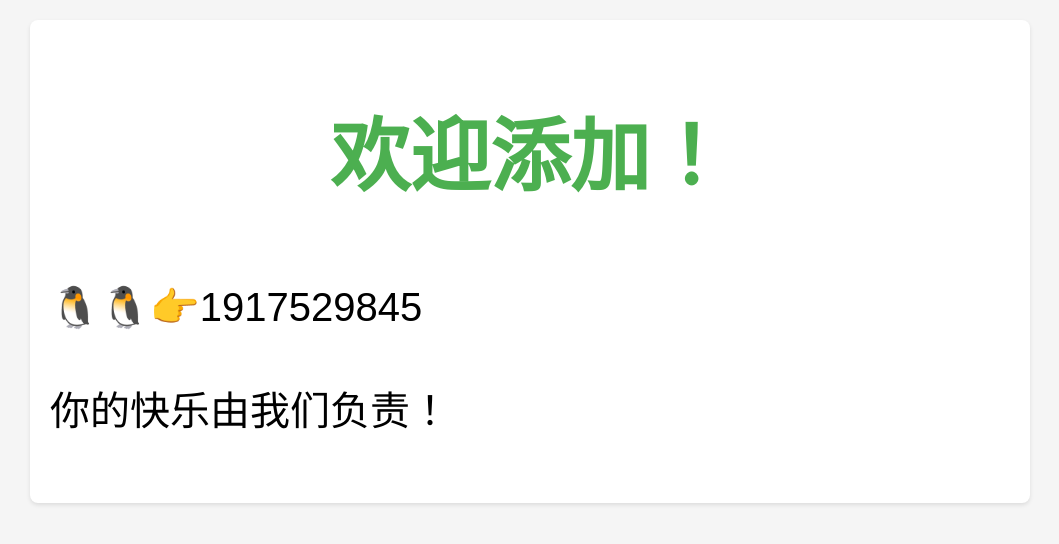
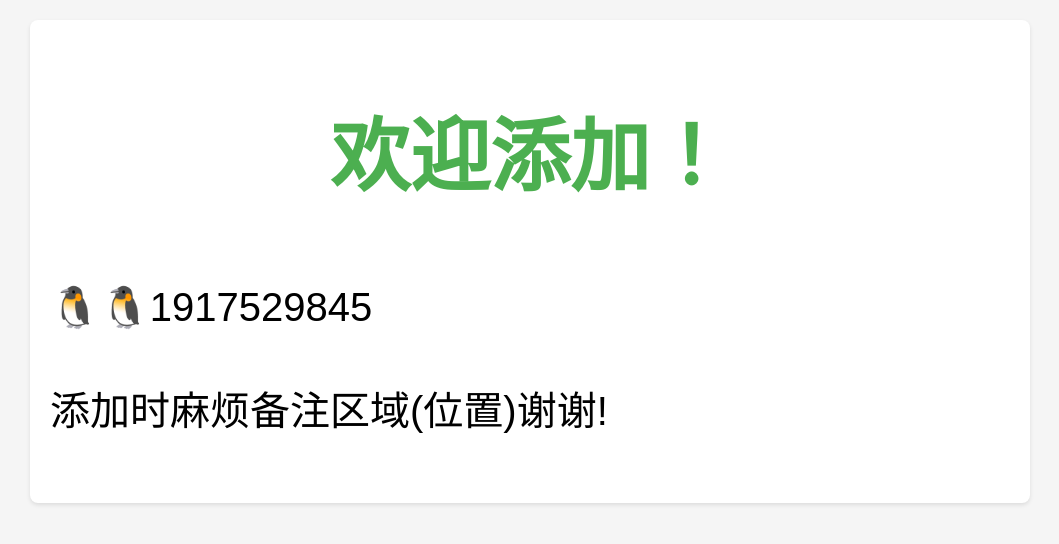
Before and after one commit to Wen3web/douyin.github.io, a plain HTML site: page index.html in a window 1280 px wide. Shown: the whole page, without its empty margins (110-1169 px from the left). Drawn offline with Linux system fonts and the light colour scheme.

Commit message:
Update index.html

```diff
--- a/index.html
+++ b/index.html
@@ -32,8 +32,8 @@
 <body>
     <div class="content">
         <h1>欢迎添加！</h1>
-        <p>🐧🐧👉1917529845</p>
-        <p>你的快乐由我们负责！</p>
+        <p>🐧🐧1917529845</p>
+        <p>添加时麻烦备注区域(位置)谢谢!</p>
             </div>
 
 </body>
```
